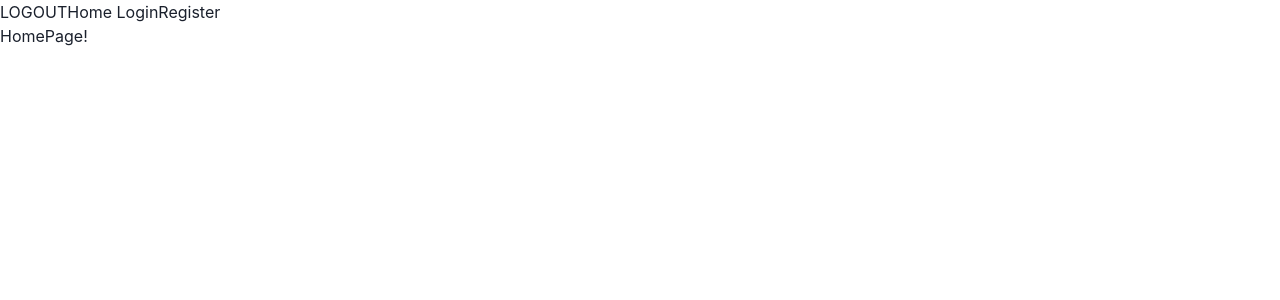
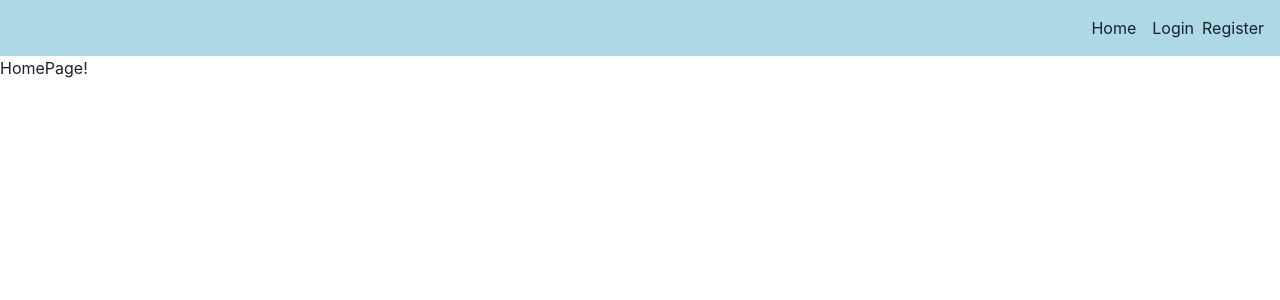
Before and after one commit to AlexArchibeque/mintbean, a React (Create React App) app in the folder web/: page /register in a window 1280 px wide. Shown: the top 300 px of the page. Built offline with nearby package versions, Linux system fonts and the light colour scheme.

Commit message:
organizing of the navbar

```diff
--- a/web/src/components/nav/navbar.js
+++ b/web/src/components/nav/navbar.js
@@ -1,29 +1,59 @@
 import React from "react";
 import { connect } from "react-redux";
 import { logout } from "../../actions/session_actions";
-import { Link } from "react-router-dom";
+import { Link as ReactLink } from "react-router-dom";
+import { Flex, Button, Box, Link } from "@chakra-ui/react";
 
 const NavBar = (props) => {
   const logoutUser = () => {
     props.logout();
   };
 
+  let right = null;
+  let left = null;
+
+  if (props.loggedIn) {
+    right = (
+      <Flex>
+        <Link>
+          <ReactLink to={"/"}>Home</ReactLink>
+        </Link>
+
+        <Link onClick={() => logoutUser()} ml={4}>
+          Logout
+        </Link>
+      </Flex>
+    );
+    left = (
+      // come back and fix this.
+      <Flex>
+        <Link>Create Room</Link>
+        <Link ml={4}>Join Room</Link>
+      </Flex>
+    );
+  } else {
+    right = (
+      <Flex>
+        <Link>
+          <ReactLink to={"/"}>Home</ReactLink>
+        </Link>
+        <Box ml={4}>
+          <Link>
+            <ReactLink to={"/login"}>Login</ReactLink>
+          </Link>
+          <Link ml={2}>
+            <ReactLink to={"/register"}>Register</ReactLink>
+          </Link>
+        </Box>
+      </Flex>
+    );
+  }
+
   return (
-    <>
-      {props.loggedIn ? (
-        <div>
-          <Link to={"/"}>Home </Link>
-          <button onClick={() => logoutUser()}>LOGOUT</button>
-        </div>
-      ) : (
-        <div>
-          <button onClick={() => logoutUser()}>LOGOUT</button>
-          <Link to={"/"}>Home </Link>
-          <Link to={"/login"}>Login</Link>
-          <Link to={"/register"}>Register</Link>
-        </div>
-      )}
-    </>
+    <Flex zIndex={1} position="sticky" top={0} bg="lightblue" p={4}>
+      <Box>{left}</Box>
+      <Box ml={"auto"}>{right}</Box>
+    </Flex>
   );
 };
 
```
